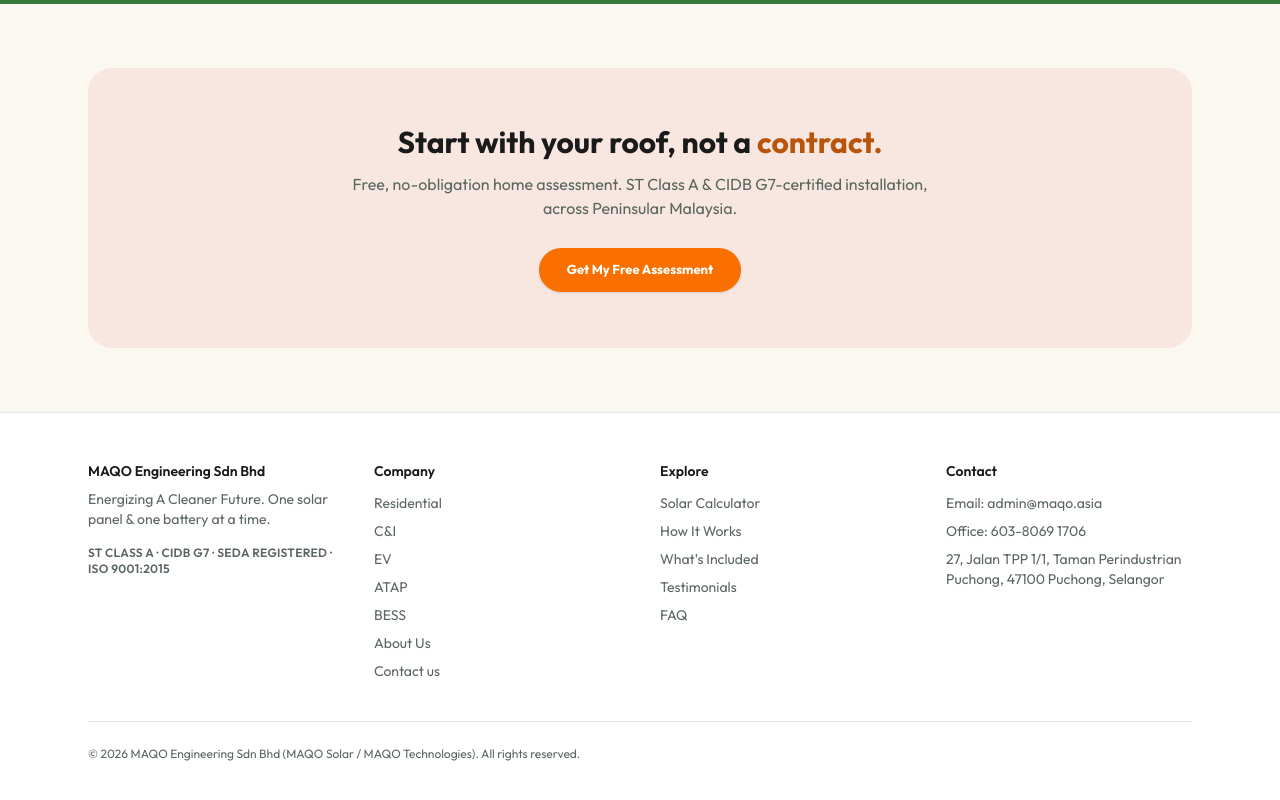
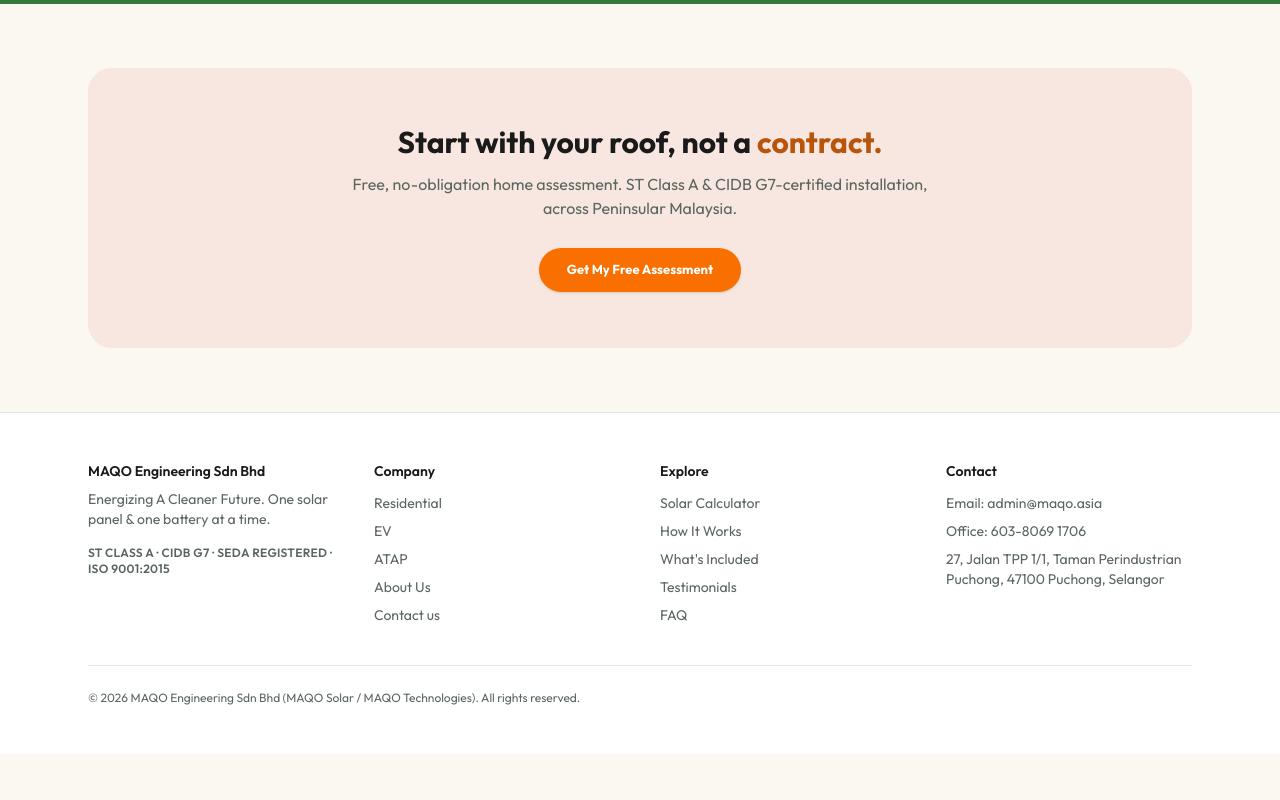
Before and after one commit to FrontierXmaqo/landingpage, a Next.js app: page /en in a window 1280 px wide. Shown: the part 8570-9370 px from the top of the page. After the commit the page ends 9324 px from the top, so only its background shows below. Built offline with nearby package versions, Linux system fonts and the light colour scheme; no server answers; the database is empty.

Commit message:
remove nav link in main

```diff
--- a/app/[lang]/(main)/components/Footer.tsx
+++ b/app/[lang]/(main)/components/Footer.tsx
@@ -18,10 +18,8 @@
 }) {
   const links = [
     { label: nav.residential, href: localePath(locale, "/") },
-    { label: nav.commercial, href: localePath(locale, "/commercial-and-industrial") },
     { label: nav.ev, href: localePath(locale, "/ev") },
     { label: nav.atap, href: localePath(locale, "/atap") },
-    { label: nav.bess, href: localePath(locale, "/bess") },
     { label: nav.about, href: localePath(locale, "/about") },
     { label: t.contactUs, href: localePath(locale, "/#assessment") },
   ];
```
